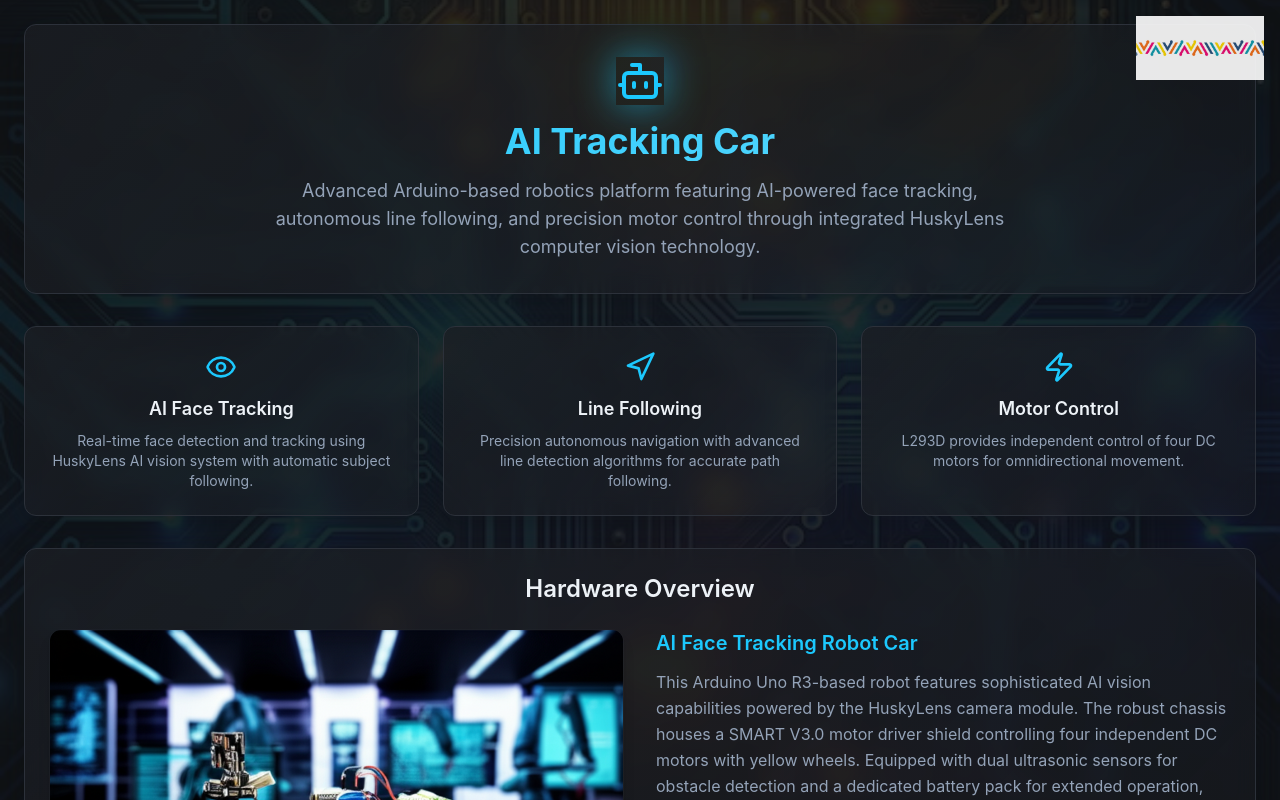
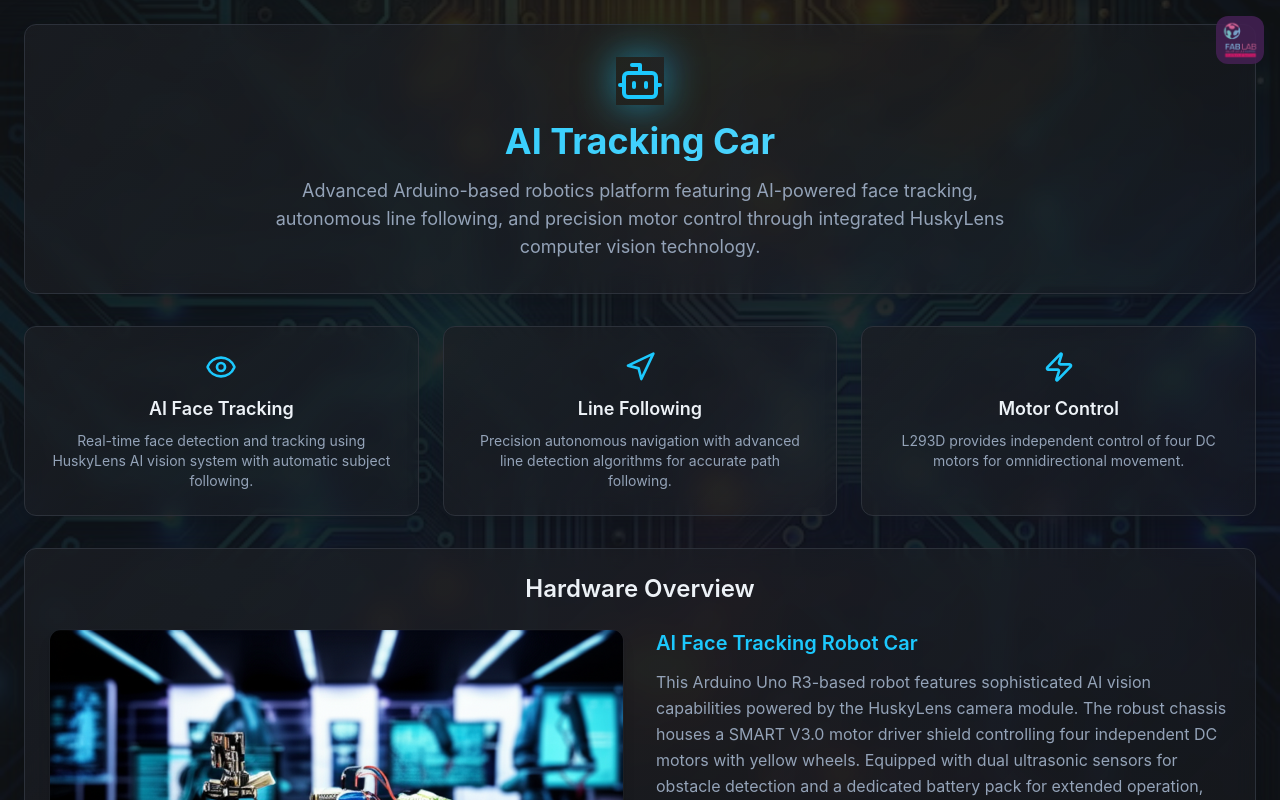
Before and after one commit to farespokemon1-beep/husky-face-drive, a React (Vite) app: page / in a window 1280 px wide. Shown: the top 800 px of the page. Built offline with nearby package versions, Linux system fonts and the light colour scheme.

Commit message:
Update logo and colors
Updated the website with the Al Hasa FabLab logo and adjusted its size to better match the website's color scheme.
Here are the files that were edited by the AI in that message:
-edited src/pages/RobotDashboard.tsx

```diff
--- a/src/pages/RobotDashboard.tsx
+++ b/src/pages/RobotDashboard.tsx
@@ -30,9 +30,9 @@ const RobotDashboard = () => {
       {/* FabLab Logo */}
       <div className="fixed top-4 right-4 z-20">
         <img
-          src={fablabLogo}
+          src="/lovable-uploads/291d76c0-039c-4d6d-8c57-b843c939edb2.png"
           alt="Al Hasa FabLab Logo"
-          className="h-16 w-auto opacity-90 hover:opacity-100 transition-opacity duration-300"
+          className="h-12 w-auto opacity-90 hover:opacity-100 transition-opacity duration-300 rounded-lg"
         />
       </div>
 
```
Also changed, not shown: public/lovable-uploads/291d76c0-039c-4d6d-8c57-b843c939edb2.png (added).
